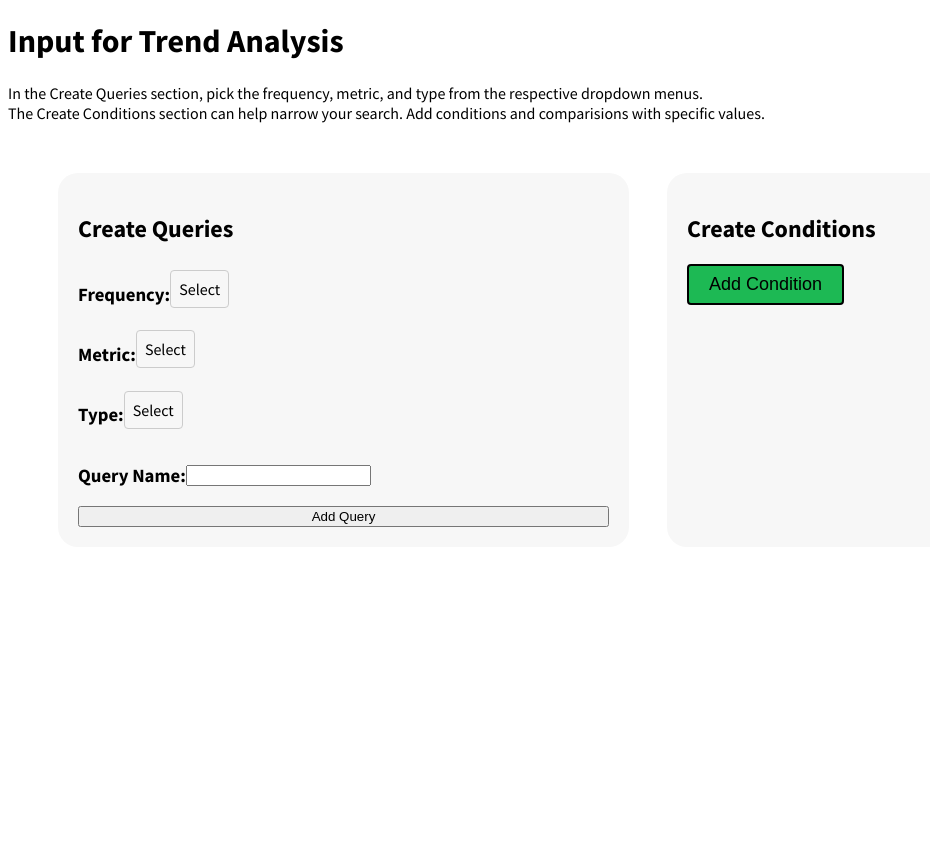
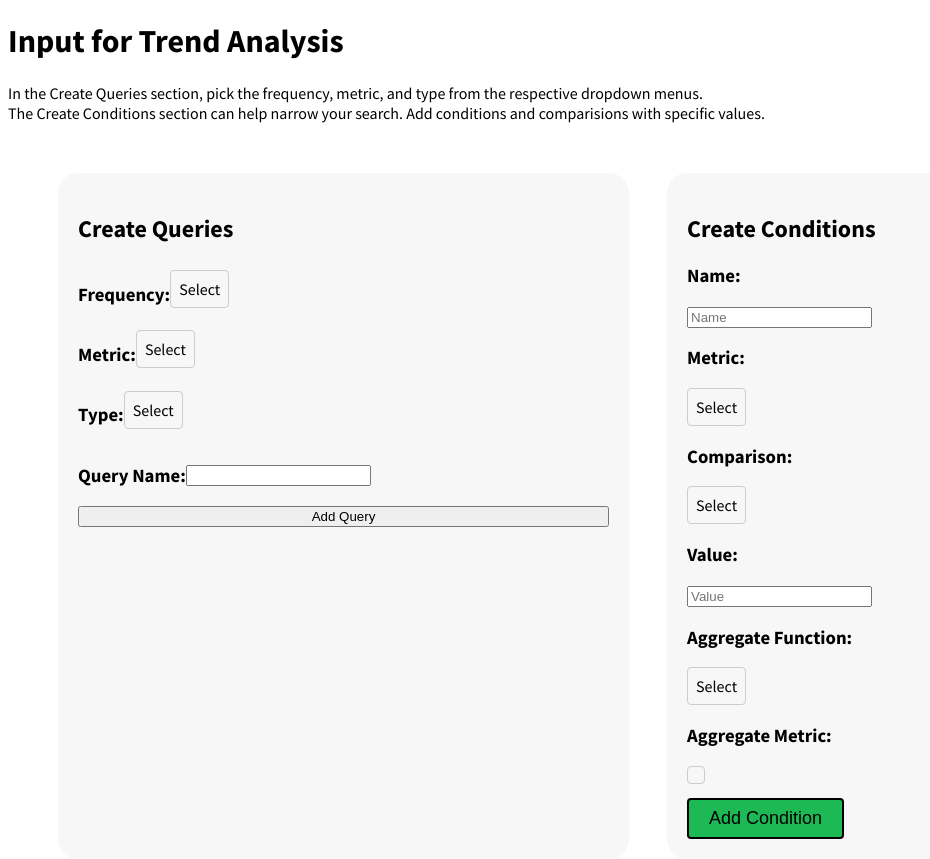
Before and after one commit to sidney888/spotify-dbms, a React (Create React App) app: page /QueryUs in a window 1280 px wide. Shown: the whole page, without its empty margins (0-930 px from the left). Before the commit the page ends 821 px from the top, so only its background shows below. Built offline with nearby package versions, Linux system fonts and the light colour scheme; the HTML template or start-up script is replaced by a standard one.

Commit message:
added more to conditions

```diff
--- a/src/Pages/AnalysisPage.js
+++ b/src/Pages/AnalysisPage.js
@@ -1,17 +1,20 @@
 import React, { useState, useEffect } from 'react';
 import Dropdown from '../Components/Dropdown';
 import Button from '../Components/Button';
+import { query_metrics, condition_metrics, aggregate_metrics} from '../assets/metrics.js';
+
 import './AnalysisPage.css';
 
 class Query {
   static lastID = 0; //keeps track of queryIDs.
 
-  constructor(frequency, metric, type, name, queryID) {
+  constructor(frequency, metric, type, name, queryID, conditions) {
     this.name = name; //stores the name of the query as a string
     this.frequency = frequency; //stores the selected frequency from the dropdown
     this.metric = metric; //stores the selected metric from the dropdown.
     this.type = type; //stores selected type from dropdown
     this.queryID = queryID || ++Query.lastID; //This can be generated when the object is created.
+    this.conditions = conditions; //list of condition objects
   }
 
 
@@ -26,6 +29,7 @@ class Condition {
     this.agg_metric = agg_metric;
     this.cvalue = cvalue;
     this.qID = qID;
+
   }
 }
 
@@ -41,13 +45,7 @@ function AnalysisPage ({data}) {
   const [selectedQuery, setSelectedQuery] = useState(null); // keeps track of the selected query.
   //set query metric
   const [selectedMetric, setSelectedMetric] = useState('Select');
-  const metrics = [
-    'Average Danceability',
-    'Average Energy',
-    'Average Liveness',
-    'Average Valence',
-    'Volume',
-  ];
+  const metrics = query_metrics;
   //set query type
   const [selectedType, setSelectedType] = useState('Select');
   const type = ['Tracks', 'Albums'];
@@ -123,25 +121,25 @@ function AnalysisPage ({data}) {
     const[cname, setcname] = useState('');
 
     const [selectedcmetric, setSelectedcmetric] = useState('Select');
-    const cmetrics = [
-    'Average Danceability',
-    'Average Energy',
-    'Average Liveness',
-    'Average Valence',
-    'Volume',
-  ];
+    const cmetrics = condition_metrics;
 
     const[selectedoperator, setSelectedOperator] = useState('Select');
     const operators = ['>', '<', '>=', '<=', '=', '!='];
 
     const[cvalue, setcvalue] = useState('');
 
-    const[qID, setqID] = useState()
+    const[qID, setqID] = useState();
+
+    const[selected_agg_function, setSelected_agg_function] = useState('Select'); //drop down of either max, min, avg, etc.
+    const agg_functions = ['min', 'max', 'avg'];
+
+    const[selected_agg_metric, setSelected_agg_metric] = useState('Select');
+    const agg_metrics = aggregate_metrics; //still need to update and make dropdown for.
 
     const handleAddCondition = () => {
-      // const newCondition = new Condition(cname.cname.toString(), cmetric, operator, agg_function, agg_metric, cvalue);
-      // setConditions([...conditions, newCondition]);
-      // setcname({cname: ''});
+      const newCondition = new Condition(cname.cname.toString(), selectedcmetric, selectedoperator, selected_agg_function, selected_agg_metric, cvalue, selectedQuery.queryID);
+      setConditions([...conditions, newCondition]); //adds a new condition to the list of conditions.
+      setcname({cname: ''});
     };
 
     const updateCondition = (index, field, value) => {
@@ -225,13 +223,21 @@ function AnalysisPage ({data}) {
   ))}
 </div>
       </div>
-
       <div className="create-conditions">
       <h2>Create Conditions</h2>
-        {conditions.map((condition, index) => (
-          <div key={index} className="condition">
-            <div className='cmet'>
-              <h3>Metric:   </h3>
+      <div className="input_name">
+        <h3>Name: </h3>
+        <input
+          type="string"
+          placeholder="Name"
+          value={cname.cname || ''}
+          onChange={(event) => {
+            setcname({ ...cname, cname: event.target.value });
+          }}
+        />
+      </div>
+      <div className="input_metric">
+        <h3>Metric:</h3>
         <Dropdown
           className="Metric"
           selectedOption={selectedcmetric}
@@ -239,8 +245,8 @@ function AnalysisPage ({data}) {
           onOptionClick={(cmetric) => setSelectedcmetric(cmetric)}
         />
       </div>
-            <div className= 'operator'>
-            <h3>Comparison:   </h3>
+      <div className="input_operator">
+        <h3>Comparison:</h3>
         <Dropdown
           className="Operator"
           selectedOption={selectedoperator}
@@ -248,21 +254,53 @@ function AnalysisPage ({data}) {
           onOptionClick={(operator) => setSelectedOperator(operator)}
         />
       </div>
-            <div className='input'>
-              <h3>Value: </h3>
+      <div className="input_value">
+        <h3>Value:</h3>
         <input
           type="num"
           placeholder="Value"
-              value={cvalue.cvalue || ''}
+          value={cvalue || ''}
           onChange={(event) => {
-                setcvalue({ ...cvalue, cvalue: event.target.value });
+            setcvalue(event.target.value);
           }}
         />
       </div>
+      <div className="input_aggf">
+        <h3>Aggregate Function:</h3>
+        <Dropdown
+          className="aggf"
+          selectedOption={selected_agg_function}
+          options={agg_functions}
+          onOptionClick={(agg_function) => setSelected_agg_function(agg_function)}
+        />
       </div>
-        ))}
-        <Button onClick={handleAddCondition}>
-          Add Condition</Button>
+      <div className="input_aggm">
+        <h3>Aggregate Metric:</h3>
+        <Dropdown
+          className="aggm"
+          selectedOption={setSelected_agg_metric}
+          options={agg_metrics}
+          onOptionClick={(agg_metric) => setSelected_agg_metric(agg_metric)}
+        />
+      </div>
+      <Button onClick={handleAddCondition}>Add Condition</Button>
+
+      {/* {conditions.map((condition, index) => (
+        <div key={index} className="condition">
+          <div className="cmet">
+            <h3>Metric: </h3>
+            <p>{condition.metric}</p>
+          </div>
+          <div className="operator">
+            <h3>Comparison: </h3>
+            <p>{condition.operator}</p>
+          </div>
+          <div className="input">
+            <h3>Value: </h3>
+            <p>{condition.value}</p>
+          </div>
+        </div>
+      ))} */}
     </div>
     </div>
     </>
```
Also changed, not shown: src/assets/metrics.js (renamed from metrics.js). Lines whose indentation alone changed are shown as unchanged.
